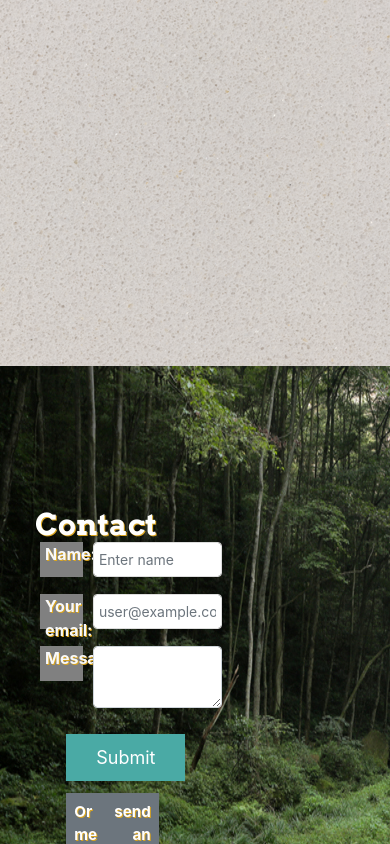
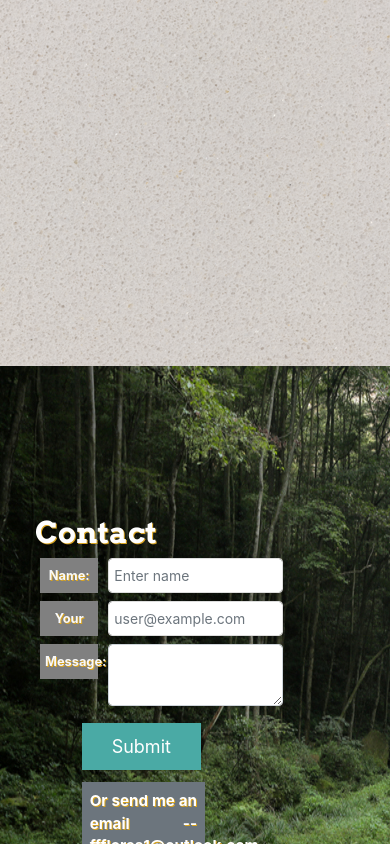
Before and after one commit to f-flores/f-flores.github.io, a plain HTML site: page index.html in a window 390 px wide. Shown: the part 11156-12000 px from the top of the page. Drawn offline with nearby package versions, Linux system fonts and the light colour scheme; a web font is replaced by a local one.

Commit message:
fixed css responsiveness in Contact section

```diff
--- a/assets/css/style.css
+++ b/assets/css/style.css
@@ -111,7 +111,9 @@ html body {
     height: 35px !important;
     margin-left: 10px;
     margin-right: 10px;
-    font-weight: bold !important; }
+    font-size: 80%;
+    font-weight: bold !important;
+    line-height: 35px; }
   html body #particles-js {
     height: 90%;
     background: linear-gradient(to bottom right, #31456b, #111826);
@@ -233,7 +235,7 @@ html body {
   html body input[type=email],
   html body textarea {
     display: block;
-    width: 50%; }
+    width: 80%; }
   html body input[type=text],
   html body input[type=email],
   html body textarea {
--- a/index.html
+++ b/index.html
@@ -190,9 +190,9 @@
   <section id="Contact">
     <div class="container">
       <div class="justify-content-center">
-        <h2 class="text-left">Contact</h2>
+        <h2 class="text-left my-2">Contact</h2>
         <div class="row">
-          <div class="col-9">
+          <div class="col-12">
             <div class="row">
               <form action="mailto:ffflores1@outlook.com" method="post" class="col-12 contact-form">
                 <div class="form-row">
```
